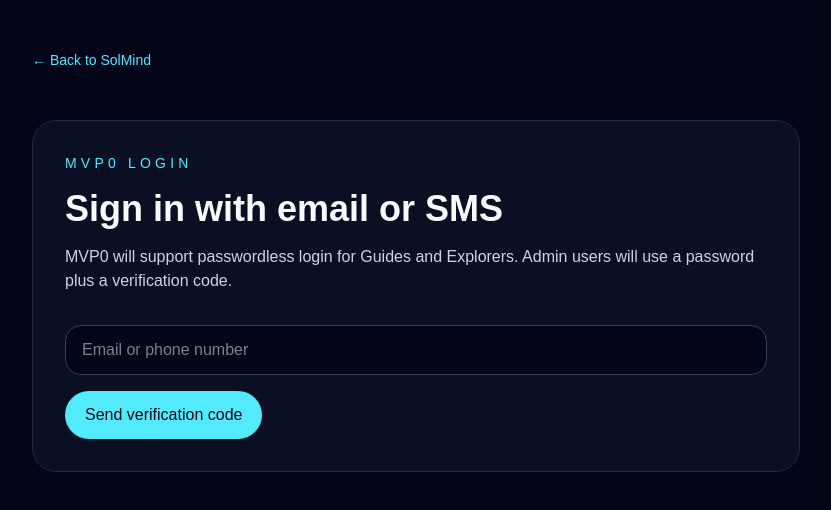
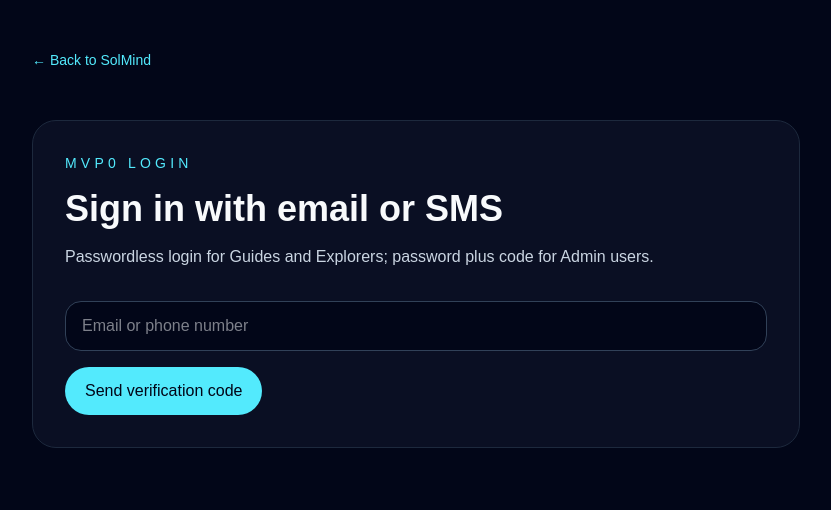
Before and after one commit to SolMindLLC/solmind-app, a Next.js app: page /login in a window 1280 px wide. Shown: the top 510 px of the page, without its empty margins (224-1055 px from the left). Built offline with nearby package versions, Linux system fonts and the light colour scheme.

Commit message:
Use canonical metadata on login page

```diff
--- a/src/app/login/page.tsx
+++ b/src/app/login/page.tsx
@@ -2,23 +2,23 @@ import { BackLink } from "@/components/solmind/BackLink";
 import { PageShell } from "@/components/solmind/PageShell";
 import { Panel } from "@/components/solmind/Panel";
 import { SectionLabel } from "@/components/solmind/SectionLabel";
+import { SOLMIND_PAGES } from "@/lib/solmind/pages";
 
 export default function LoginPage() {
+  const page = SOLMIND_PAGES.login;
+
   return (
     <PageShell maxWidth="3xl">
       <BackLink />
 
       <Panel className="mt-12">
-        <SectionLabel>MVP0 Login</SectionLabel>
+        <SectionLabel>{page.title}</SectionLabel>
 
         <h1 className="mt-4 text-4xl font-semibold">
           Sign in with email or SMS
         </h1>
 
-        <p className="mt-4 text-slate-300">
-          MVP0 will support passwordless login for Guides and Explorers.
-          Admin users will use a password plus a verification code.
-        </p>
+        <p className="mt-4 text-slate-300">{page.description}</p>
 
         <div className="mt-8 space-y-4">
           <input
```
